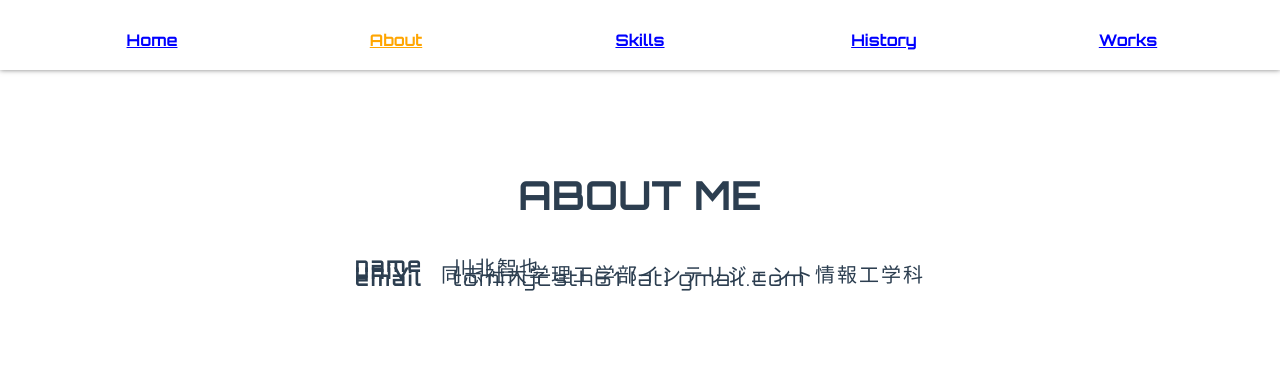
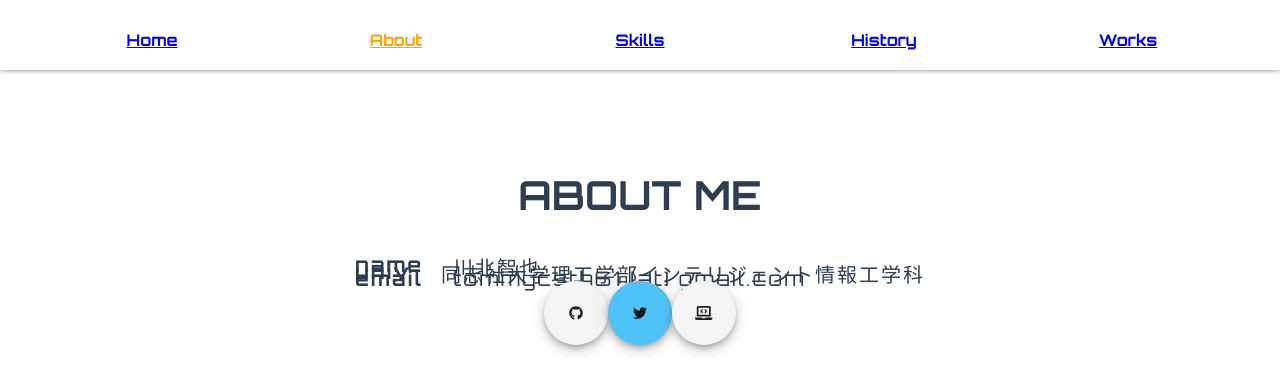
Before and after one commit to momo3159/tommy-portfolio, a Vue app: page /tommy-portfolio/about in a window 1280 px wide. Shown: the top 392 px of the page. Built offline with nearby package versions, Linux system fonts and the light colour scheme.

Commit message:
add fa-icon

```diff
--- a/package.json
+++ b/package.json
@@ -8,6 +8,11 @@
     "lint": "vue-cli-service lint"
   },
   "dependencies": {
+    "@fortawesome/fontawesome-svg-core": "^1.2.29",
+    "@fortawesome/free-brands-svg-icons": "^5.13.1",
+    "@fortawesome/free-regular-svg-icons": "^5.13.1",
+    "@fortawesome/free-solid-svg-icons": "^5.13.1",
+    "@fortawesome/vue-fontawesome": "^0.1.10",
     "chart.js": "^2.9.3",
     "core-js": "^3.6.5",
     "vue": "^2.6.11",
--- a/src/main.js
+++ b/src/main.js
@@ -2,6 +2,14 @@ import Vue from "vue";
 import App from "./App.vue";
 import router from "./router";
 import vuetify from "./plugins/vuetify";
+import { library } from '@fortawesome/fontawesome-svg-core'
+import { fas } from '@fortawesome/free-solid-svg-icons'
+import { fab } from '@fortawesome/free-brands-svg-icons'
+import { far } from '@fortawesome/free-regular-svg-icons'
+import { FontAwesomeIcon } from '@fortawesome/vue-fontawesome'
+
+library.add(fas, fab, far)
+Vue.component('v-fa', FontAwesomeIcon)
 
 Vue.config.productionTip = false;
 
--- a/src/views/About.vue
+++ b/src/views/About.vue
@@ -10,6 +10,19 @@
           </v-row>
         </tr>
       </table>
+      <v-row>
+        <v-col cols="12">
+          <v-btn class="mx-2" fab large color="white" href="https://github.com/momo3159">
+            <v-fa :icon="['fab', 'github']"></v-fa>
+          </v-btn>
+          <v-btn class="mx-2" fab large color="#4FC3F7" href="https://twitter.com/0028272826s">
+            <v-fa :icon="['fab', 'twitter']"></v-fa>
+          </v-btn>
+          <v-btn class="mx-2" fab large color="cyan" href="https://atcoder.jp/users/Tommy3">
+             <v-fa icon="laptop-code"></v-fa>
+          </v-btn>
+        </v-col>
+      </v-row>
     </v-container>
   </div>
 </template>
@@ -22,7 +35,7 @@ export default {
       info: {
         name: "川北智也",
         univ: "同志社大学理工学部インテリジェント情報工学科",
-        email: "tommycsth61 [at] gmail.com"
+        email: "tommycsth61 [at] gmail.com",
       }
     };
   }
```
Also changed, not shown: 43 other files (tests, documents, lock files or other folders).
